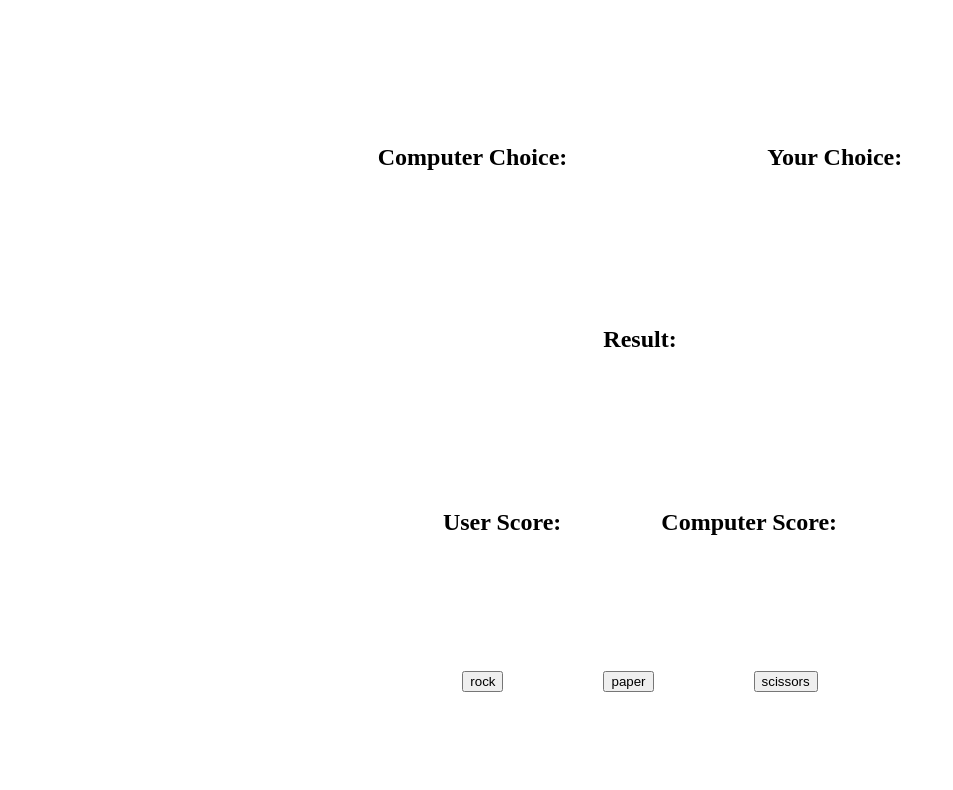
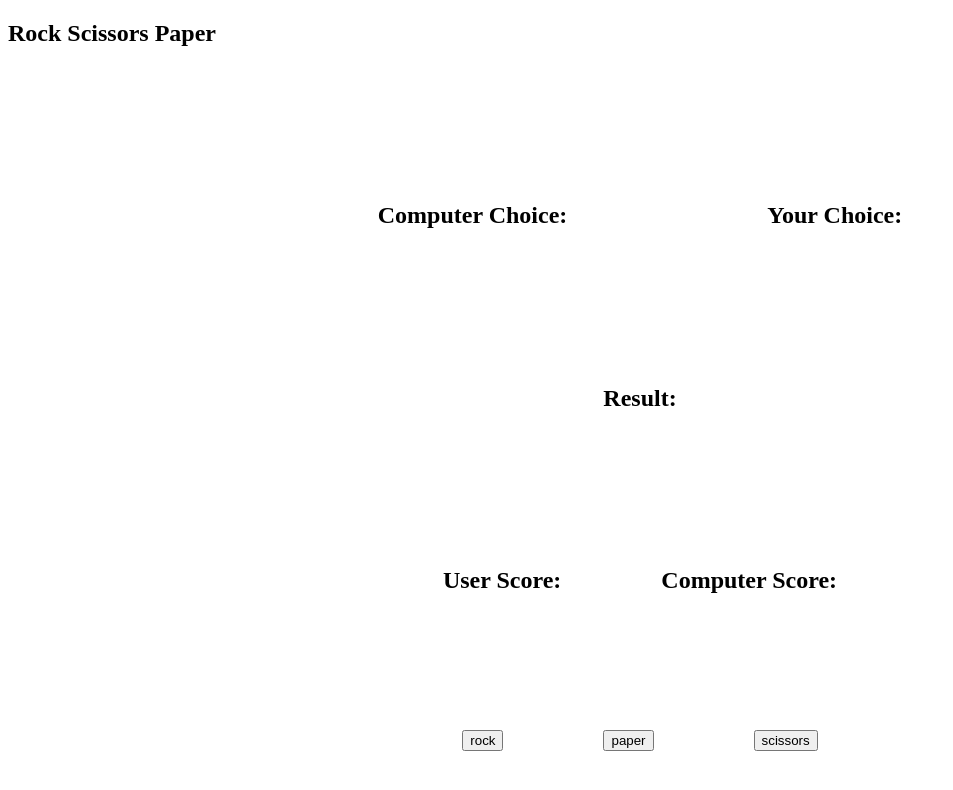
Before and after one commit to kale6019/Rock-Scissors-Paper-version2, a plain HTML site: page index.html in a window 1280 px wide. Shown: the whole page, without its empty margins (0-953 px from the left). Drawn offline with Linux system fonts and the light colour scheme.

Commit message:
added containers for styling

```diff
--- a/index.html
+++ b/index.html
@@ -9,12 +9,19 @@
 </head>
 
 <body>
+    <nav>
+        <div class="header">
+            <h1>Rock Scissors Paper</h1>
+        </div>
+    </nav>
     <main>
         <div class="choice-container">
          <h2>Computer Choice: <span id="computer-choice"></span></h2>
          <h2>Your Choice: <span id="user-choice"></span></h2>
         </div>
+        <div class="result-container">
         <h2>Result: <span id="result"></span></h2>
+        </div>
         <div class="score-container">
          <h2>User Score: <span id="user-score"></span></h2>
          <h2>Computer Score: <span id="computer-score"></span></h2>
@@ -25,8 +32,10 @@
          <button id="paper">paper</button>
          <button id="scissors">scissors</button>
         </div>
+    </main>
+</body>
 
-    </main>
+
 <script src="script.js"></script>
 </body>
 </html>
```
